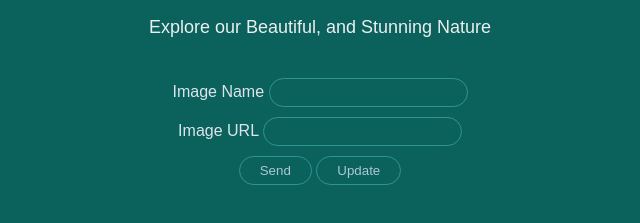
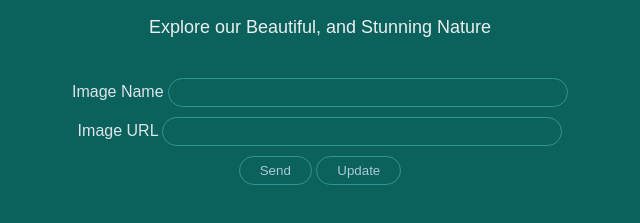
Before and after one commit to mohammed-dhabaab/-W4-D2-API-Lab2, a plain HTML site: page index.html in a window 1280 px wide. Shown: the part 101-324 px from the top of the page, without its empty margins (320-960 px from the left). Drawn offline with Linux system fonts and the light colour scheme; no server answers.

Commit message:
Completed

```diff
--- a/index.html
+++ b/index.html
@@ -29,11 +29,8 @@
             <button class="update-btn" onclick="addImagesToThePage()">Update</button>
         </div>
     </div>
-    <!-- <main class="main-container">
-    </main> -->
 
     <script>
-        // const mainContainer = document.querySelector(".main-container");
         const imageNameInput = document.querySelector(".image-name-input");
         const imageLinkInput = document.querySelector(".image-link-input");
         const sendBtn = document.querySelector(".send-btn");
@@ -42,6 +39,9 @@
         const apiURL = "https://66e8071cb17821a9d9db0a34.mockapi.io/forests/images/"
 
         sendBtn.addEventListener("click", () => {
+            if (imageNameInput.value !== "" && imageLinkInput.value !== "") {
+
+
                 fetch(apiURL, {
                     method: 'POST',
                     body: JSON.stringify({
@@ -57,6 +57,7 @@
                         addImagesToThePage()
                     })
                     .catch((error) => console.error('Error:', error));
+            }
         });
 
         async function addImagesToThePage() {
--- a/style.css
+++ b/style.css
@@ -158,10 +158,18 @@ input:focus {
     .main-container {
         grid-template-columns: repeat(2, 1fr);
     }
+
+    input {
+        width: 300px;
+    }
 }
 
 @media (min-width:858px) {
     .main-container {
         grid-template-columns: repeat(3, 1fr);
     }
+
+    input {
+        width: 400px;
+    }
 }
```
Lines whose indentation alone changed are shown as unchanged.
